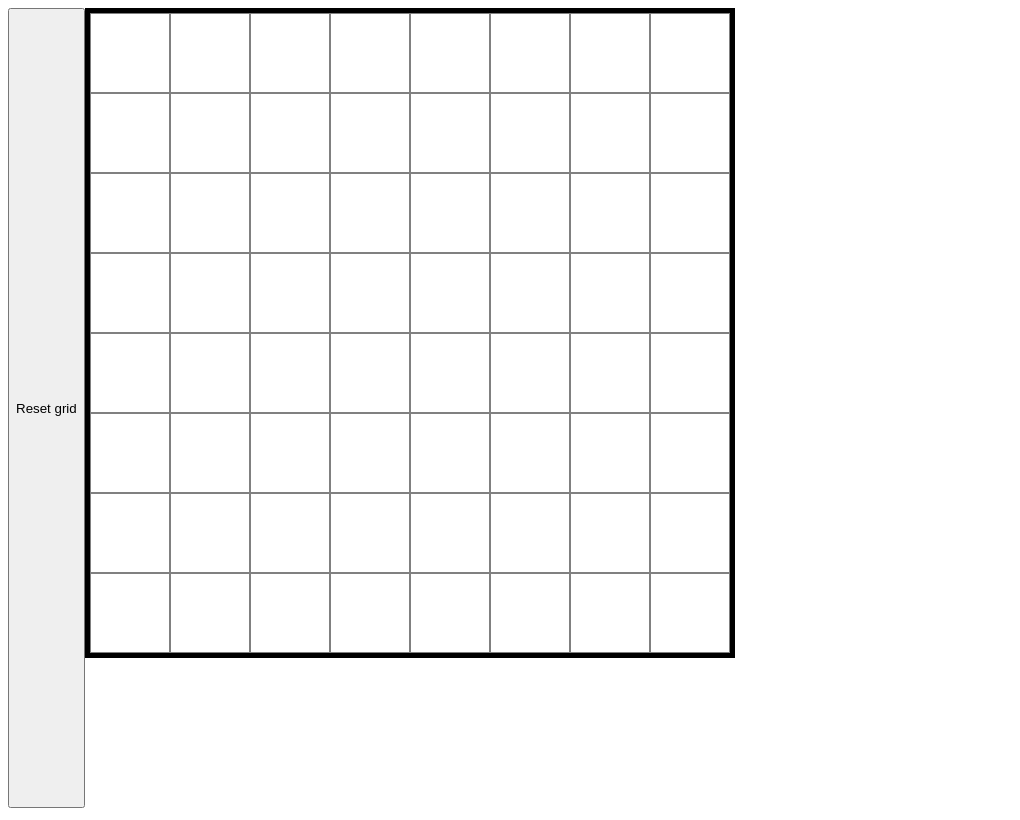
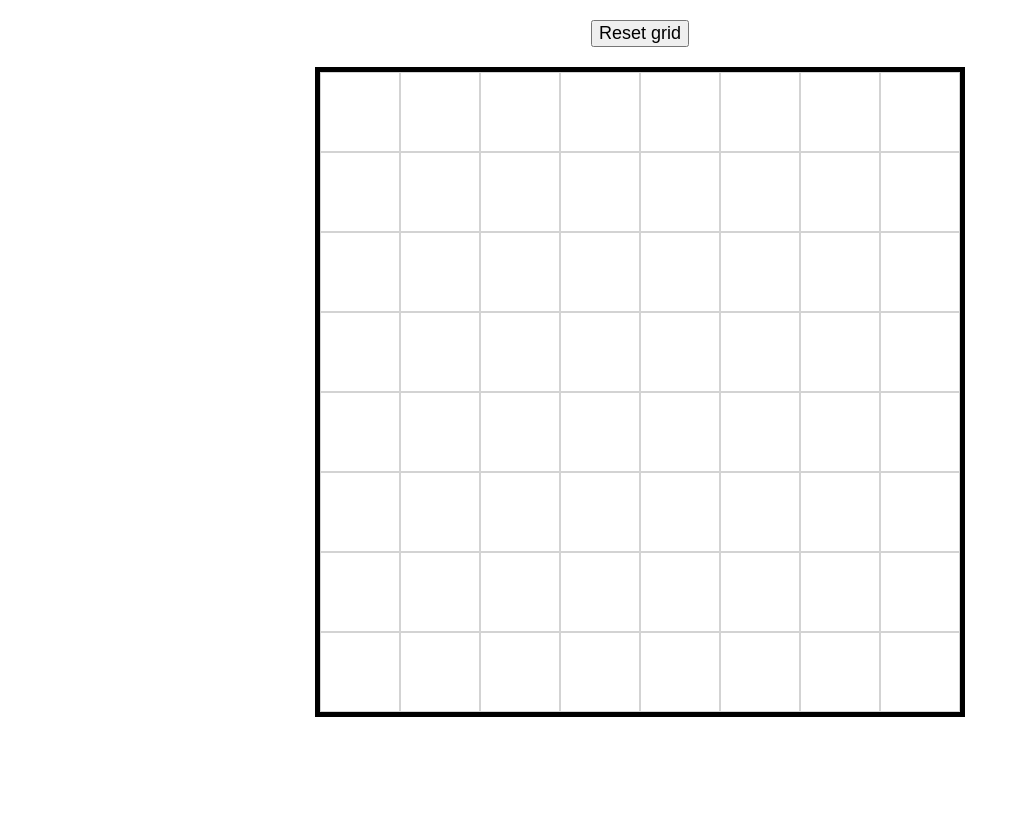
Before and after one commit to VolTorian/odin-etch-a-sketch, a plain HTML site: page index.html in a window 1280 px wide. Shown: the whole page, without its empty margins (0-1020 px from the left). Drawn offline with Linux system fonts and the light colour scheme.

Commit message:
layout and grid colors styling

```diff
--- a/index.css
+++ b/index.css
@@ -1,7 +1,5 @@
 html, body {
     height: 100%;
-    display: flex;
-    /* justify-content: center; */
 }
 
 .grid {
@@ -12,7 +10,7 @@ html, body {
     border-width: 5px;
     display: flex;
     flex-direction: column;
-    /* flex-wrap: wrap; */
+    margin: auto;
 }
 
 .row {
@@ -22,7 +20,7 @@ html, body {
 
 .cell {
     border-style: solid;
-    border-color: gray;
+    border-color: lightgray;
     border-width: 1px;
     background-color: white;
     flex-grow: 1;
@@ -30,4 +28,11 @@ html, body {
 
 .hover {
     background-color: darkslategray;
+    border-color: darkslategray;
 }
+
+.reset {
+    margin: 20px auto;
+    font-size: large;
+    display: block;
+}
```
